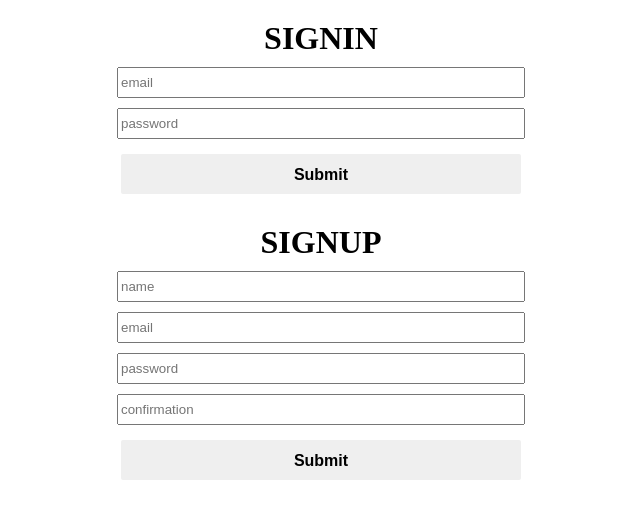
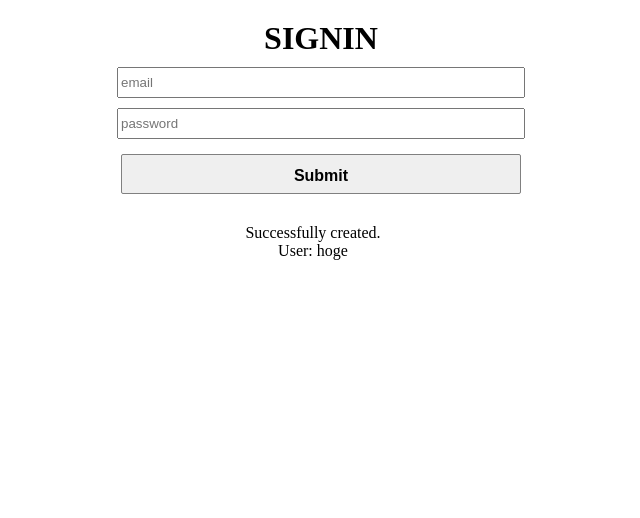
Before and after one commit to Motonary/Fortuna, a React app in the folder client/: page / in a window 1280 px wide. Shown: the top 518 px of the page, without its empty margins (327-967 px from the left). Built offline with nearby package versions, Linux system fonts and the light colour scheme; the HTML template or start-up script is replaced by a standard one; what keymirror would draw is missing.

Commit message:
Small change

```diff
--- a/client/src/components/atoms/Button/style.css
+++ b/client/src/components/atoms/Button/style.css
@@ -37,4 +37,5 @@
   height: 40px;
   margin: 10px auto;
   cursor: pointer;
+  border: 1px solid gray;
 }
--- a/client/src/components/organisms/Form/index.tsx
+++ b/client/src/components/organisms/Form/index.tsx
@@ -43,7 +43,7 @@ function submit(values: FormValues, actions: any) {
   //   .catch(() => actions.setSubmitting(false))
 }
 
-function formGenerator(type: string) {
+const formGenerator = (type: string) => {
   return ({ ...props }: any) => (
     <div id={styles.formContainer}>
       <h1 id={styles.formName}>{type.toUpperCase()}</h1>
--- a/client/src/components/templates/TopPageTemplate/index.tsx
+++ b/client/src/components/templates/TopPageTemplate/index.tsx
@@ -8,7 +8,11 @@ import { SignInForm, SignUpForm } from '../../organisms/Form'
 const TopPageTemplate: React.SFC = () => (
   <div>
     <SignInForm email="" password="" />
-    <SignUpForm name="" email="" password="" confirmation="" />
+    {/* <SignUpForm name="" email="" password="" confirmation="" /> */}
+    <div style={{ textAlign: 'center' }}>
+      <div>Successfully created.</div>
+      <div>User: hoge</div>
+    </div>
   </div>
 )
 
```
